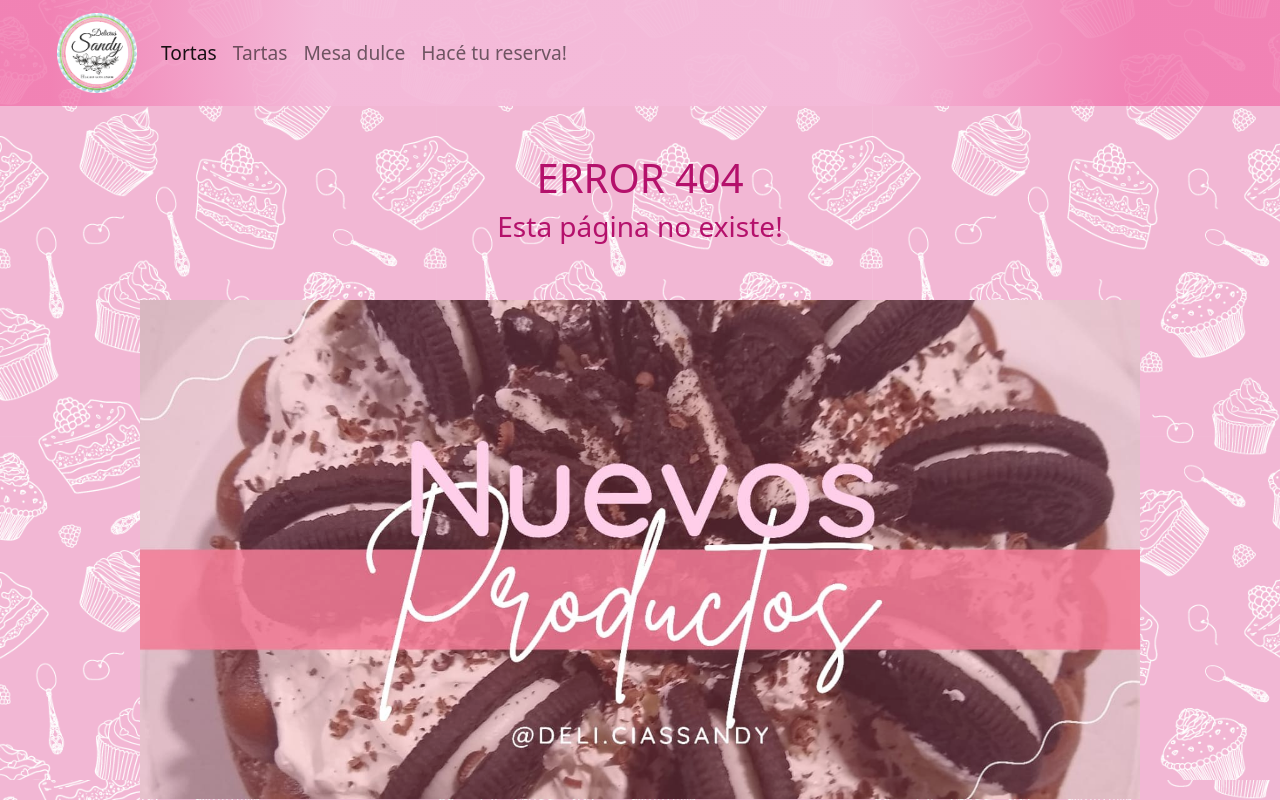
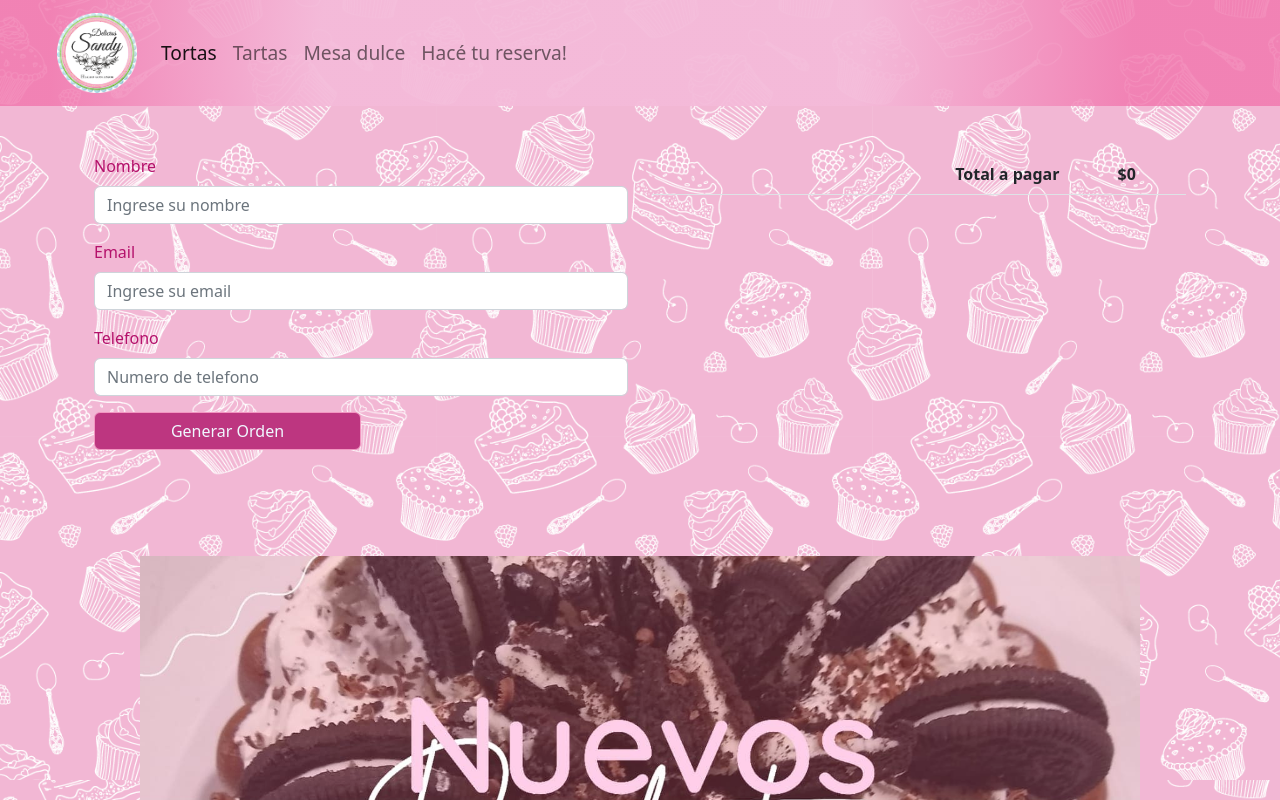
Before and after one commit to CeciliaAvalos/React, a React (Create React App) app: page /checkout in a window 1280 px wide. Shown: the top 800 px of the page. Built offline with nearby package versions, Linux system fonts and the light colour scheme.

Commit message:
checkout

```diff
--- a/src/App.js
+++ b/src/App.js
@@ -8,6 +8,7 @@ import PromocionesApp from "./components/PromocionesApp";
 import Error404 from "./components/Error404";
 import CartContextProvider from "./components/context/CartContext";
 import Cart from "./components/Cart";
+import Checkout from "./components/Checkout";
 
 function App() {
   return (
@@ -19,8 +20,8 @@ function App() {
           <Route path={"/"} element={<ItemListContainer />} />
           <Route path={"/category/:id"} element={<ItemListContainer />} />
           <Route path={"/item/:id"} element={<ItemDetailContainer />} />
-          <Route path={"/category/:id"} element={<ItemListContainer />} />
           <Route path={"/cart"} element={<Cart />} />
+          <Route path={"/checkout"} element={<Checkout />} />
           <Route path={"*"} element={<Error404 />} />
         </Routes>
         <PromocionesApp />
--- a/src/components/Cart.jsx
+++ b/src/components/Cart.jsx
@@ -26,12 +26,13 @@ const Cart = () => {
                 <div className="col-md-12 botonRosa">
                     <table className="table">
                         <thead>
+
                             <tr>
                                 <th scope="col">&nbsp;</th>
                                 <th scope="col">Producto</th>
                                 <th scope="col" className="text-center">Cantidad</th>
                                 <th scope="col" className="text-center">Precio</th>
-                                <th scope="col">&nbsp;</th>
+                                <th scope="col"><Link onClick={clear} className="btn vaciarCarrito text-end">Vaciar Carrito</Link></th>
                                 </tr>
                         </thead>
                         <tbody>
@@ -48,13 +49,10 @@ const Cart = () => {
                                 <td colSpan={2}>&nbsp;</td>
                                 <td><b>Total</b></td>
                                 <td><b>${sumaTotal()}</b></td>
-                                <td>&nbsp;</td>
+                                <td><Link to={"/checkout"} className="text-end btn vaciarCarrito " title="FinalizarCompra">Finalizar Compra</Link></td>
                             </tr>
                         </tbody>
                         </table>
-                                <tr>
-                                    <tr scope="col" className="text-end" colSpan={5} ><Link onClick={clear} className="btn vaciarCarrito">Vaciar Carrito</Link></tr>
-                                </tr>
                 </div>
             </div>
 
--- /dev/null
+++ b/src/components/Checkout.jsx
@@ -0,0 +1,93 @@
+import React, { useContext, useState } from "react";
+import { CartContext } from "./context/CartContext";
+import { addDoc, collection, doc, getFirestore, updateDoc} from "firebase/firestore";
+
+const Checkout =() => {
+    const {cart, clear, sumaTotal, cartTotal} = useContext(CartContext);
+    const [nombre, setNombre] = useState("");
+    const [email, setEmail] = useState ("");
+    const [telefono, setTelefono] = useState ("");
+    const [orderId, setOrderId] = useState("");
+
+    const generarOrden = () => {
+        const fecha = new Date();
+        const order = {
+            buyer: {name:nombre, email:email, phone:telefono},
+            items: cart.map (item => ({id:item.id, title:item.nombre, price:item.precio, quantity:item.quantity, price_total:item.quantity * item.precio})),
+            date: `${fecha.getDate()}-${fecha.getMonth()+1}-${fecha.getFullYear()}`,
+            total: sumaTotal(),
+            quantity: cartTotal()
+        };
+
+        const fs = getFirestore();
+        const orederCollection = collection(fs, "orders");
+        addDoc(orederCollection, order).then((snapShot) => {
+            setOrderId(snapShot.id);
+            const orderDoc = doc(fs, "orders", snapShot.id);
+            updateDoc(orderDoc, {total: order.total * 1.5});
+
+            clear ();
+
+
+        });
+    }
+    return (
+
+    <div className="container">
+        <div className="row my-5">
+            <div className="col">
+                <form>
+                    <div className="mb-3">
+                        <label htmlFor="nombre" className="form-label">Nombre</label>
+                        <input type="texto" className="form-control" id="nombre" placeholder="Ingrese su nombre" onInput={(e) => {setNombre(e.target.value)}}></input>
+                    </div>
+                    <div className="mb-3">
+                        <label htmlFor="email" className="form-label">Email</label>
+                        <input type="texto" className="form-control" id="email" placeholder="Ingrese su email" onInput={(e) => {setEmail(e.target.value)}}></input>
+                        </div>
+                    <div className="mb-3">
+                        <label htmlFor="telefono" className="form-label">Telefono</label>
+                        <input type="texto" className="form-control" id="telefono" placeholder="Numero de telefono" onInput={(e) => {setTelefono(e.target.value)}}></input>
+                    </div>
+
+                    <button type="button" onClick={generarOrden}className="text-center btn generarOrden">Generar Orden</button>
+                </form>
+                    </div>
+
+            <div className="col">
+                <table className="table">
+                <tbody>
+                    {cart.map (item => (
+                        <tr key={item.id}>
+                            <td><img src={item.imagen} alt={item.nombre} width={64}/></td>
+                                    <td className="align-middle">{item.nombre}</td>
+                                    <td className="text-center align-middle">{item.quantity}</td>
+                                    <td className="text-center align-middle">${item.quantity * item.precio}</td>
+                        </tr>
+                        ))}
+                        <tr>
+                            <td colSpan={3} className="text-end"><b>Total a pagar</b></td>
+                            <td className="text-center"><b>${sumaTotal()}</b></td>
+                        </tr>
+                        </tbody>
+                </table>
+            </div>
+        </div>
+        <div className="row my-5">
+            <div className="col text-center">
+                {orderId ? <div className="alert alert-success" role="alert">
+                    <h1>FELICITACIONES!</h1>
+                    <h2>Tu compra se ha realizado con éxito!</h2>
+                    <p><b>Tu número de orden es: {orderId}</b></p>
+                </div> :
+                console.log(alert)}
+
+            </div>
+
+            </div>
+
+        </div>
+    )
+}
+
+export default Checkout;
--- a/src/components/ItemListContainer.jsx
+++ b/src/components/ItemListContainer.jsx
@@ -1,8 +1,7 @@
 import React, {useState, useEffect} from "react";
-import { addDoc, collection, getDocs, getFirestore, query, where } from "firebase/firestore";
+import { collection, getDocs, getFirestore, query, where } from "firebase/firestore";
 import {useParams} from "react-router-dom";
 import ItemList from "./ItemList";
-import arrayProduct from "./arrayProduct.json";
 
 const ItemListContainer = () => {
     const [items, setItems] = useState([]);
--- a/src/index.css
+++ b/src/index.css
@@ -31,6 +31,14 @@ button{
   color: aliceblue;
   border-style:groove;
   margin-bottom: 10px;
+}
+.generarOrden{
+    width: 50%;
+    background-color: rgb(189, 54, 128);
+    border-color: rgb(241, 151, 193);
+    color: aliceblue;
+    border-style:groove;
+    margin-bottom: 10px;
 }
 
 .fondoFucsia {
```
